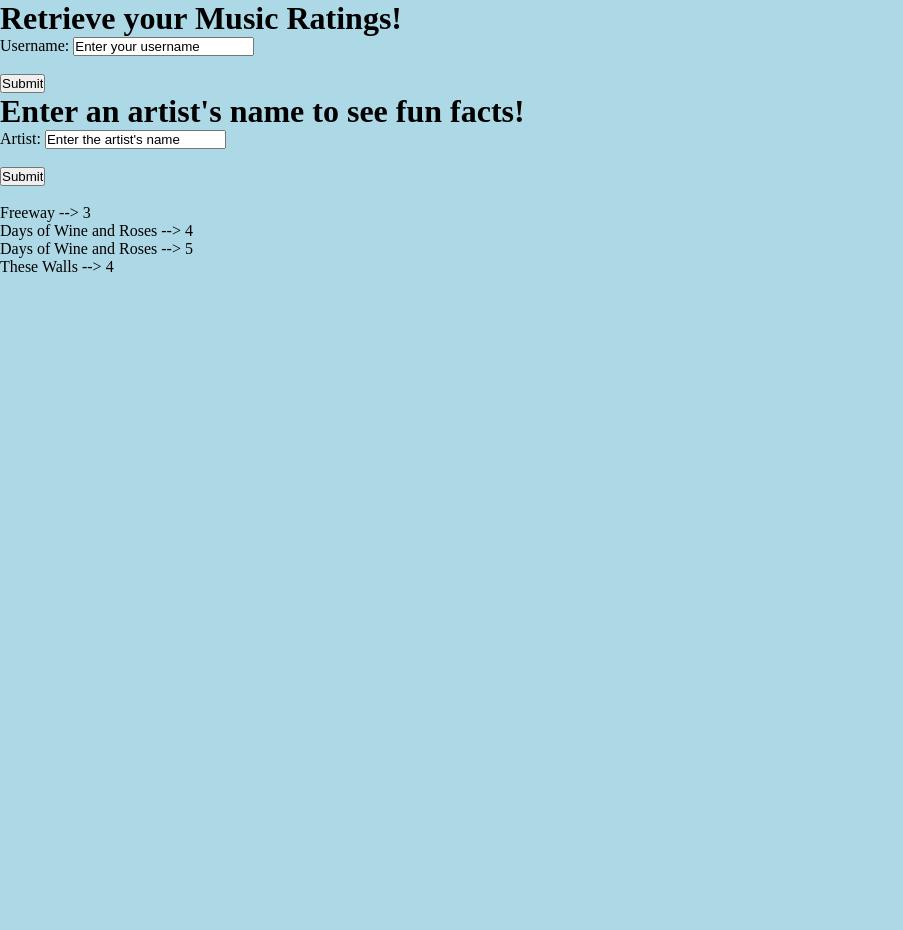
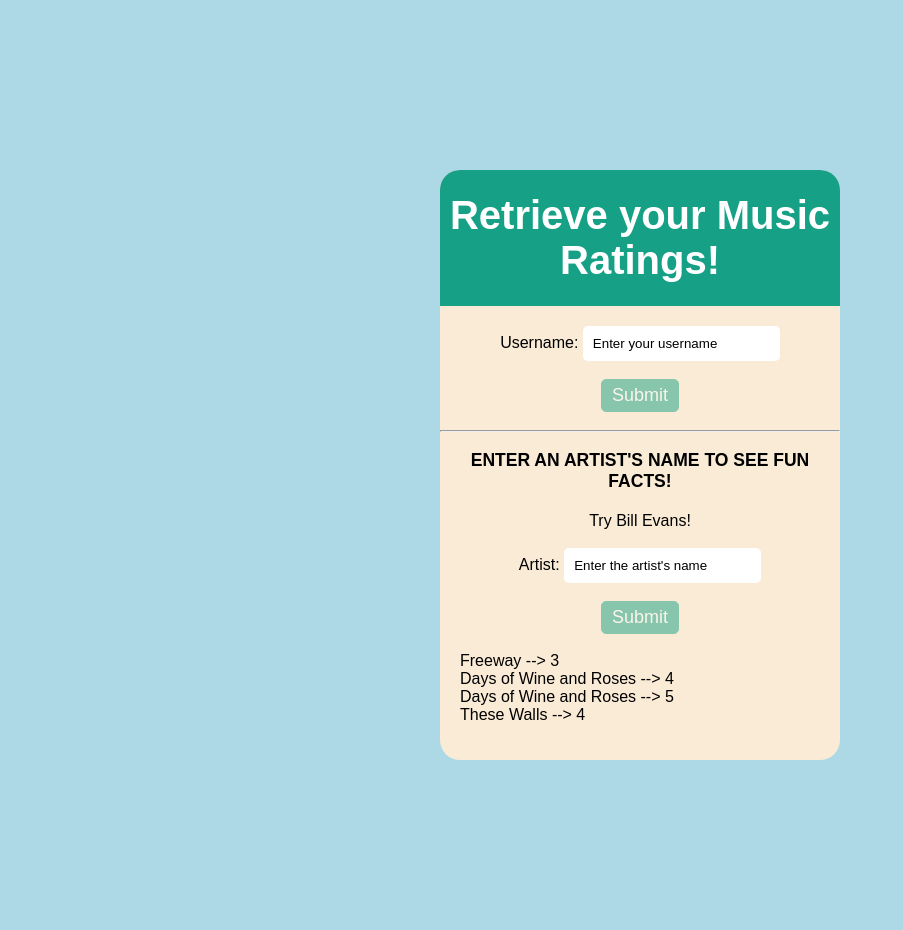
Before and after one commit to micoo227/comp333-hw2, a Django app: template hw2django/mysite/music/templates/music/index.html in a window 1280 px wide. Shown: the whole page, without its empty margins (0-903 px from the left). Before the commit the page ends 272 px from the top, so only its background shows below. Run offline with Django 4.2, Linux system fonts and the light colour scheme; the template is opened without the code that fills it: values that come from a table or form of the project are taken from there, others are empty; data comes from the database, SQL or seed files in the repository; both versions use the stored data as it was after the commit; parts of the project's set-up code (start-up, migrations or seed data) failed here and were passed over.

Commit message:
Changes to Index Form

```diff
--- a/hw2django/mysite/music/static/css/style.css
+++ b/hw2django/mysite/music/static/css/style.css
@@ -1,10 +1,103 @@
-html,
 * {
     margin: 0;
     padding: 0;
-    box-sizing: content-box;
-}
+    box-sizing: border-box;
+    font-family: "Arial", sans-serif;
+  }
 
-body {
-    background-color:lightblue;
-}
+  head {
+    display: none;
+  }
+
+  body {
+    background-color: lightblue;
+    margin: 0;
+    padding: 0;
+    min-height: 80%;
+    height: 100%;
+    position: relative;
+  }
+
+  .header {
+    width: 400px;
+    font-size: 20px;
+    background: #16a085;
+    border-radius: 5px 5px 0 0;
+    color: #fff;
+    border-radius: 20px 20px 0px 0px;
+  }
+
+
+  .formContent {
+    text-align: center;
+    background-color: antiquewhite;
+    max-width: 440px;
+    width: 400px;
+    margin: 170px auto;
+    border-radius: 20px;
+
+  }
+
+  .form{
+    padding-top: 20px;
+  }
+
+  .form #submit {
+    color: #fff;
+    font-size: 18px;
+    font-weight: 500;
+    padding:5px 10px;
+    background: #16a085;
+    border: 1px solid #16a085;
+    border-radius: 5px;
+    cursor: pointer;
+    opacity: 0.5;
+  }
+
+  .form #submit:hover{
+    opacity:1
+  }
+
+  .form #submit2 {
+    color: #fff;
+    font-size: 18px;
+    font-weight: 500;
+    padding:5px 10px;
+    background: #16a085;
+    border: 1px solid #16a085;
+    border-radius: 5px;
+    cursor: pointer;
+    opacity: 0.5;
+  }
+
+  .form #submit2:hover{
+    opacity:1
+  }
+
+  .form #artist{
+    color: #fff;
+    font-size: 18px;
+    font-weight: 500;
+    padding:5px 10px;
+    background: #16a085;
+    border: 1px solid #16a085;
+    border-radius: 5px;
+    cursor: pointer;
+    opacity: 0.5;
+  }
+
+  .form #fill-in{
+    border-radius: 5px;
+    border: 0px;
+    padding: 10px 10px;
+  }
+
+  .formContent .header2{
+    font-size: 15px;
+    text-transform: uppercase;
+  }
+
+  .formContent .django{
+    text-align: left;
+    padding-left: 20px;
+  }
--- a/hw2django/mysite/music/templates/music/index.html
+++ b/hw2django/mysite/music/templates/music/index.html
@@ -8,32 +8,46 @@
         <title>Rating Retrieval</title>
     </head>
     <body>
+        <div class="formContent">
+            <div class="form_contain">
                 <div class="header">
+                    <br>
                     <h1>Retrieve your Music Ratings!</h1>
+                    <br>
                 </div>
                 <div class="form">
                     <form action="" method="GET">
-                Username: <input type="text" name="Username" value="Enter your username"/><br><br>
-                <input type="Submit" name="Submit_Username" value="Submit"/>
+                        Username: <input type="text" name="Username" value="Enter your username" id="fill-in"/><br><br>
+                        <input type="Submit" name="Submit_Username" value="Submit" id="submit"/>
                     </form>
                 </div>
-
-        <div class="header">
-            <h1>Enter an artist's name to see fun facts!</h1>
+                <br>
+                <hr>
+                <br>
+                <div class="header2">
+                    <h3>Enter an artist's name to see fun facts!</h3>
                 </div>
                 <div class="form">
+                    <p>Try Bill Evans!<p>
+                    <br>
                     <form action="" method="GET">
-                Artist: <input type="text" name="Artist" value="Enter the artist's name"/><br><br>
-                <input type="Submit" name="Submit_Artist" value="Submit"/>
+                        Artist: <input type="text" name="Artist" value="Enter the artist's name" id="fill-in"/><br><br>
+                        <input type="Submit" name="Submit_Artist" value="Submit" id="submit2"/>
                     </form>
                 </div>
-
+                <div class="django">
                 {% if submit_username_button == "Submit" or submit_artist_button == "Submit" %}
                     <br> {{ message }} </br>
                 {% endif %}
                 {% for item in query %}
                     <br>{{ item }}
                 {% endfor %}
+                </div>
+                <br>
+                <br>
+            </div>
+        </div>
+
     </body>
 </html>
 </DOCTYPE>
```
Also changed, not shown: hw2django/mysite/db.sqlite3. Lines whose indentation alone changed are shown as unchanged.
